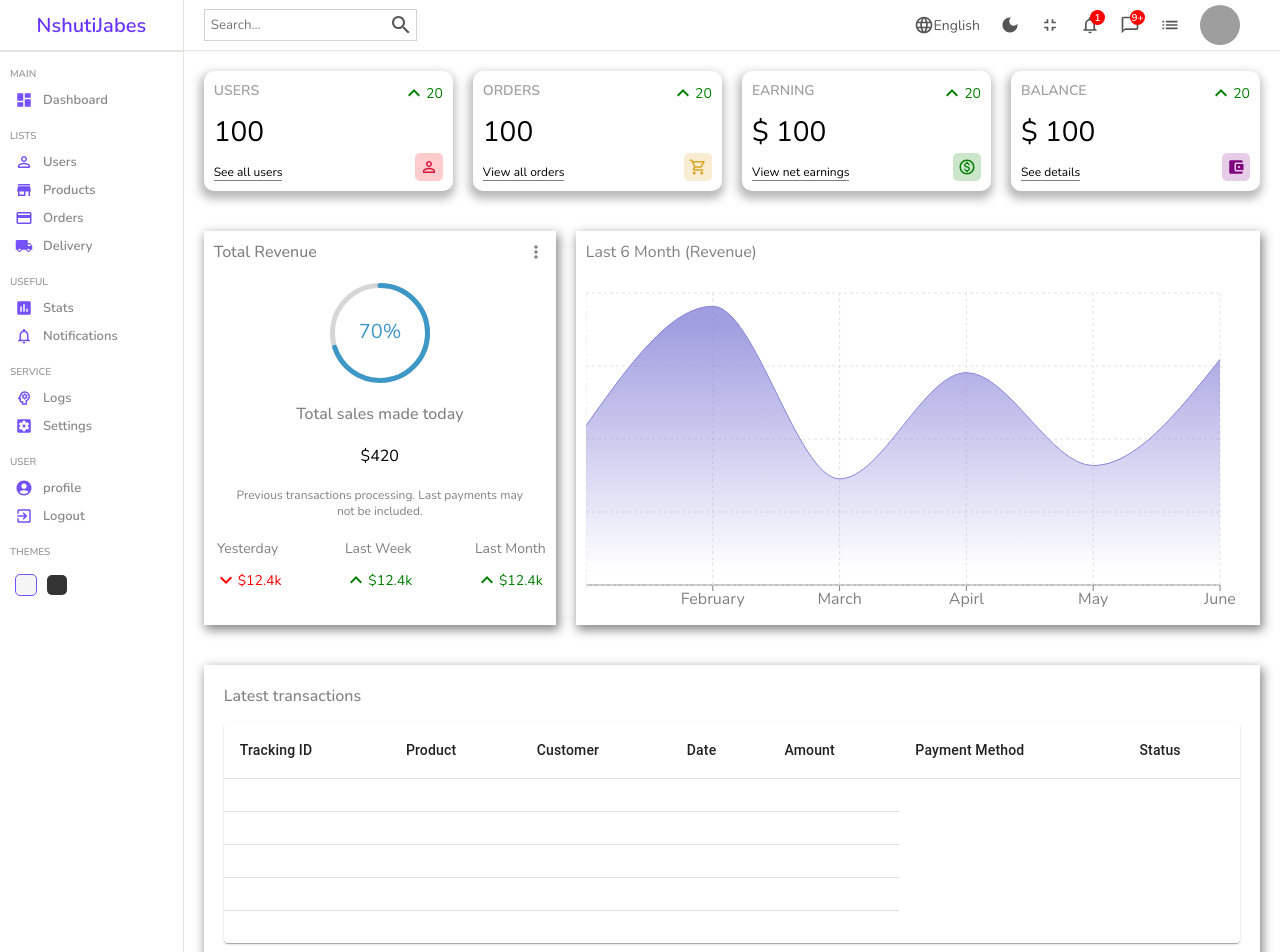
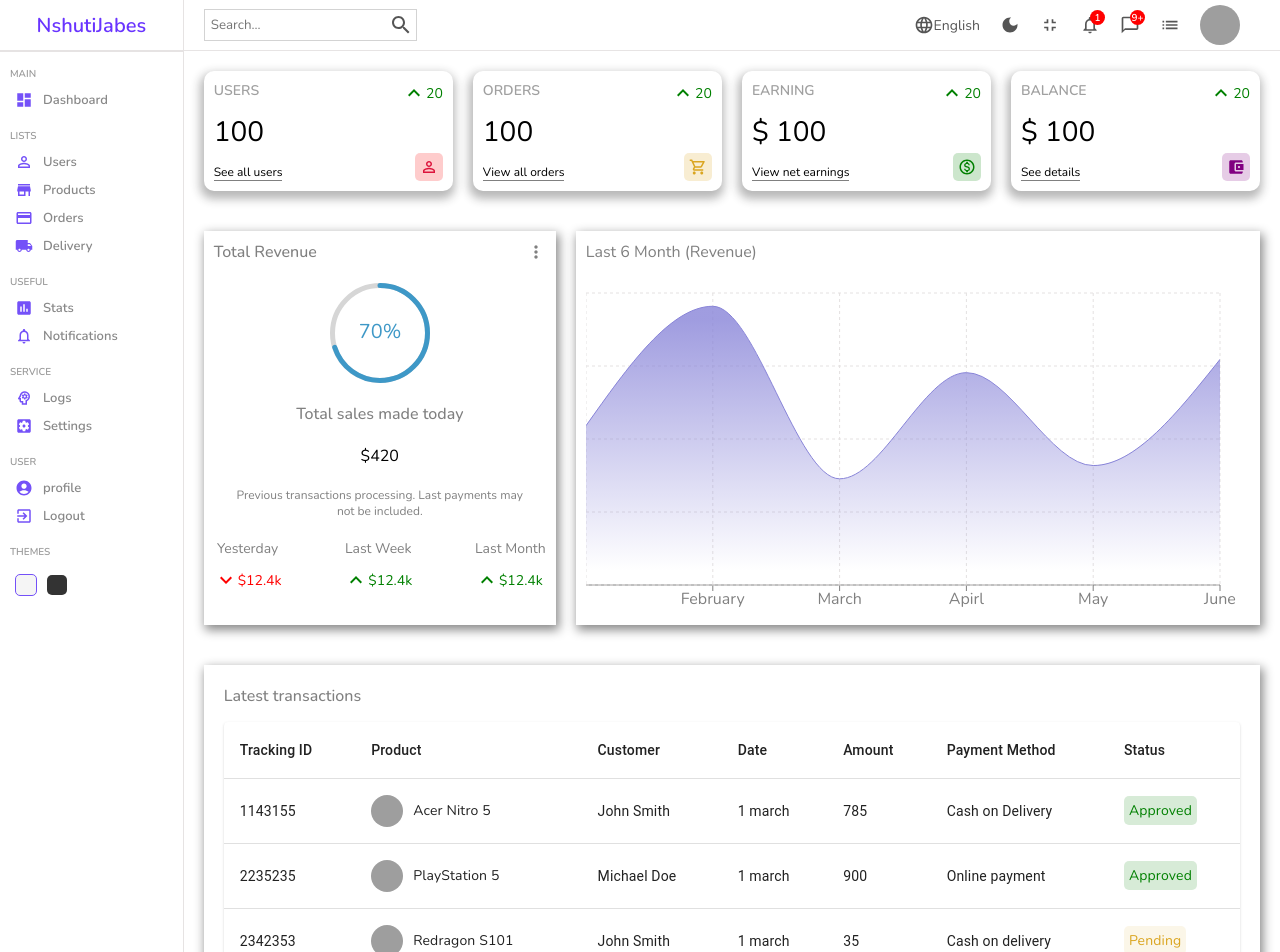
Before and after one commit to n-jabes/admin_dashboard, a React (Create React App) app: page / in a window 1280 px wide. Shown: the top 952 px of the page. Built offline with nearby package versions, Linux system fonts and the light colour scheme; grey boxes are pictures that could not be loaded; a web font is replaced by a local one.

Commit message:
finished the table section on the home page

```diff
--- a/src/components/table/Table.jsx
+++ b/src/components/table/Table.jsx
@@ -79,17 +79,21 @@ const List = () => {
         </TableHead>
         <TableBody>
           {rows.map((row) => (
-            <TableRow
-              key={row.name}
-              sx={{ '&:last-child td, &:last-child th': { border: 0 } }}
-            >
-              <TableCell component="th" scope="row">
-                {row.name}
+            <TableRow key={row.id}>
+              <TableCell>{row.id}</TableCell>
+              <TableCell className="tableCell">
+                <div className="cellWrapper">
+                  <img src={row.img} alt="" className="image"/>
+                  {row.product}
+                </div>
               </TableCell>
-              <TableCell align="right">{row.calories}</TableCell>
-              <TableCell align="right">{row.fat}</TableCell>
-              <TableCell align="right">{row.carbs}</TableCell>
-              <TableCell align="right">{row.protein}</TableCell>
+              <TableCell className="tableCell">{row.customer}</TableCell>
+              <TableCell className="tableCell">{row.date}</TableCell>
+              <TableCell className="tableCell">{row.amount}</TableCell>
+              <TableCell className="tableCell">{row.method}</TableCell>
+              <TableCell className="tableCell">
+                <span className={`status ${row.status}`}>{row.status}</span>
+              </TableCell>
             </TableRow>
           ))}
         </TableBody>
--- a/src/components/table/table.scss
+++ b/src/components/table/table.scss
@@ -1 +1,27 @@
-.table{}
+.table{
+    .cellWrapper{
+        display: flex;
+        align-items: center;
+
+        .image{
+            height: 32px;
+            width: 32px;
+            object-fit: cover;
+            border-radius: 50%;
+            margin-right: 10px;
+        }
+    }
+    .status{
+        padding: 5px;
+        border-radius: 5px;
+
+        &.Approved{
+            color: green;
+            background: rgba(0, 128, 0, 0.158);
+        }
+        &.Pending{
+            color: goldenrod;
+            background: rgba(218, 165, 32, 0.103);
+        }
+        }
+    }
```
